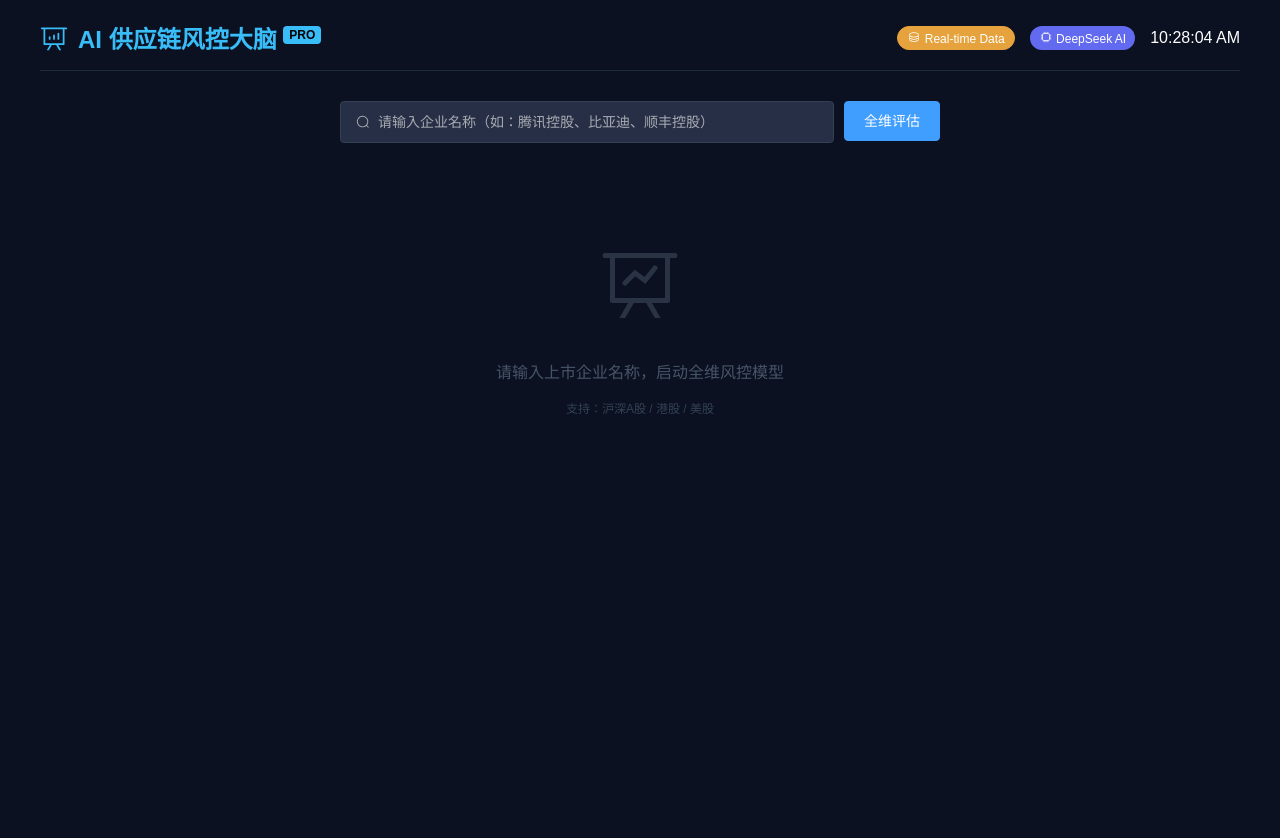
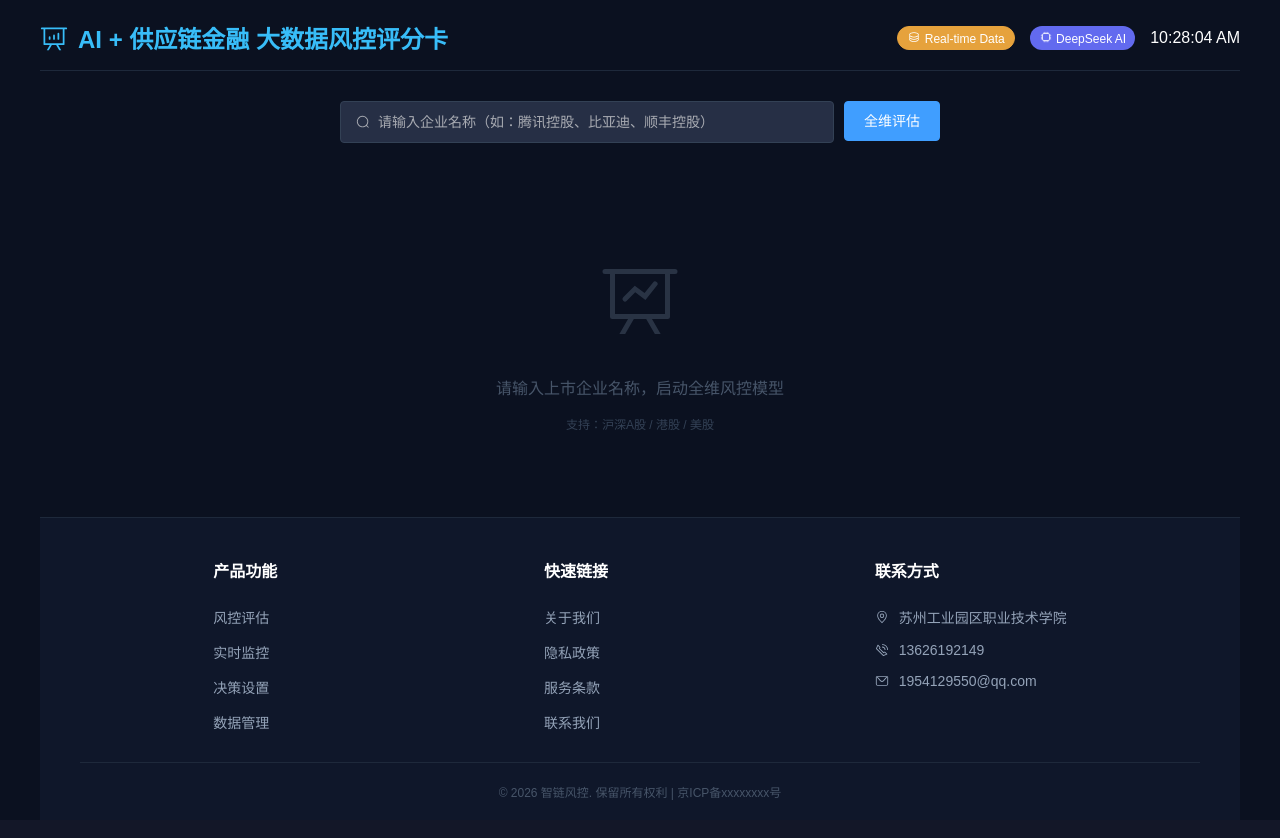
Before and after one commit to siwuli/AI-Powered-Supply-Chain-Risk-Assessment, a Vue app in the folder frontend/: page / in a window 1280 px wide. Built offline with nearby package versions, Linux system fonts and the light colour scheme.

Commit message:
修改前端展示名称和添加页脚内容

```diff
--- a/frontend/src/App.vue
+++ b/frontend/src/App.vue
@@ -3,7 +3,7 @@
     <div class="header">
       <div class="logo-area">
         <el-icon class="logo-icon" :size="28"><DataAnalysis /></el-icon>
-        <span class="title">AI 供应链风控大脑 <span class="version">PRO</span></span>
+        <span class="title">AI + 供应链金融 大数据风控评分卡</span>
       </div>
 
       <div class="status-bar">
@@ -196,6 +196,41 @@
         <div class="empty-tips">支持：沪深A股 / 港股 / 美股</div>
       </div>
     </div>
+
+    <div class="footer">
+      <div class="footer-content">
+        <div class="footer-col">
+          <div class="col-title">产品功能</div>
+          <a class="footer-link">风控评估</a>
+          <a class="footer-link">实时监控</a>
+          <a class="footer-link">决策设置</a>
+          <a class="footer-link">数据管理</a>
+        </div>
+        <div class="footer-col">
+          <div class="col-title">快速链接</div>
+          <a class="footer-link">关于我们</a>
+          <a class="footer-link">隐私政策</a>
+          <a class="footer-link">服务条款</a>
+          <a class="footer-link">联系我们</a>
+        </div>
+        <div class="footer-col contact-col">
+          <div class="col-title">联系方式</div>
+          <div class="contact-item">
+            <el-icon><Location /></el-icon> 苏州工业园区职业技术学院
+          </div>
+          <div class="contact-item">
+            <el-icon><Phone /></el-icon> 13626192149
+          </div>
+          <div class="contact-item">
+            <el-icon><Message /></el-icon> 1954129550@qq.com
+          </div>
+        </div>
+      </div>
+      <div class="copyright">
+        © 2026 智链风控. 保留所有权利 | 京ICP备xxxxxxxx号
+      </div>
+    </div>
+
   </div>
 </template>
 
@@ -309,8 +344,11 @@ const tableRowClassName = ({ rowIndex }) => rowIndex % 2 === 1 ? 'row-dark' : ''
   min-height: 100vh;
   background-color: #0b1120;
   color: #fff;
-  padding: 20px 40px;
+  /* 修改：移除底部 padding，为页脚腾出空间，确保页脚贴底 */
+  padding: 20px 40px 0 40px;
   font-family: 'PingFang SC', sans-serif;
+  display: flex;
+  flex-direction: column;
 }
 
 /* 顶部 */
@@ -324,7 +362,7 @@ const tableRowClassName = ({ rowIndex }) => rowIndex % 2 === 1 ? 'row-dark' : ''
 }
 .logo-area { display: flex; align-items: center; gap: 10px; color: #38bdf8; }
 .title { font-size: 24px; font-weight: bold; }
-.version { font-size: 12px; background: #38bdf8; color: #000; padding: 2px 6px; border-radius: 4px; vertical-align: super;}
+/* 移除了 .version 样式 */
 .status-bar { display: flex; gap: 15px; align-items: center; }
 .source-tag { cursor: pointer; transition: 0.3s; }
 .source-tag:hover { transform: scale(1.05); }
@@ -408,13 +446,63 @@ const tableRowClassName = ({ rowIndex }) => rowIndex % 2 === 1 ? 'row-dark' : ''
 .txt { font-size: 12px; color: #94a3b8; }
 
 /* 表格 */
-.table-panel { margin-top: 20px; }
+.table-panel { margin-top: 20px; margin-bottom: 40px; } /* 增加底部边距 */
 :deep(.el-table) { background: transparent; --el-table-tr-bg-color: transparent; --el-table-header-bg-color: #1e293b; color: #fff; --el-table-border-color: #2a3b55; }
 :deep(.row-dark) { background: #111827; }
 
 /* 空状态 */
-.empty-holder { display: flex; justify-content: center; margin-top: 100px; color: #475569; }
+.empty-holder { display: flex; justify-content: center; align-items: center; flex: 1; color: #475569; }
 .empty-box { text-align: center; }
 .empty-icon { font-size: 80px; margin-bottom: 20px; opacity: 0.5; }
 .empty-tips { font-size: 12px; margin-top: 10px; color: #334155; }
+
+/* 修改点3：新增页脚样式 */
+.footer {
+  margin-top: auto; /* 将页脚推到最底部 */
+  background-color: #0f172a; /* 与背景一致或稍微深一点 */
+  padding: 40px 40px 20px;
+  border-top: 1px solid #1e293b;
+  font-size: 14px;
+  color: #94a3b8;
+}
+.footer-content {
+  display: flex;
+  justify-content: space-around;
+  margin-bottom: 30px;
+  max-width: 1200px;
+  margin-left: auto;
+  margin-right: auto;
+}
+.footer-col {
+  display: flex;
+  flex-direction: column;
+  gap: 15px;
+}
+.col-title {
+  font-size: 16px;
+  font-weight: bold;
+  color: #fff;
+  margin-bottom: 10px;
+}
+.footer-link {
+  color: #94a3b8;
+  text-decoration: none;
+  cursor: pointer;
+  transition: color 0.3s;
+}
+.footer-link:hover {
+  color: #38bdf8;
+}
+.contact-col .contact-item {
+  display: flex;
+  align-items: center;
+  gap: 10px;
+}
+.copyright {
+  text-align: center;
+  padding-top: 20px;
+  border-top: 1px solid #1e293b;
+  font-size: 12px;
+  color: #475569;
+}
 </style>
```
